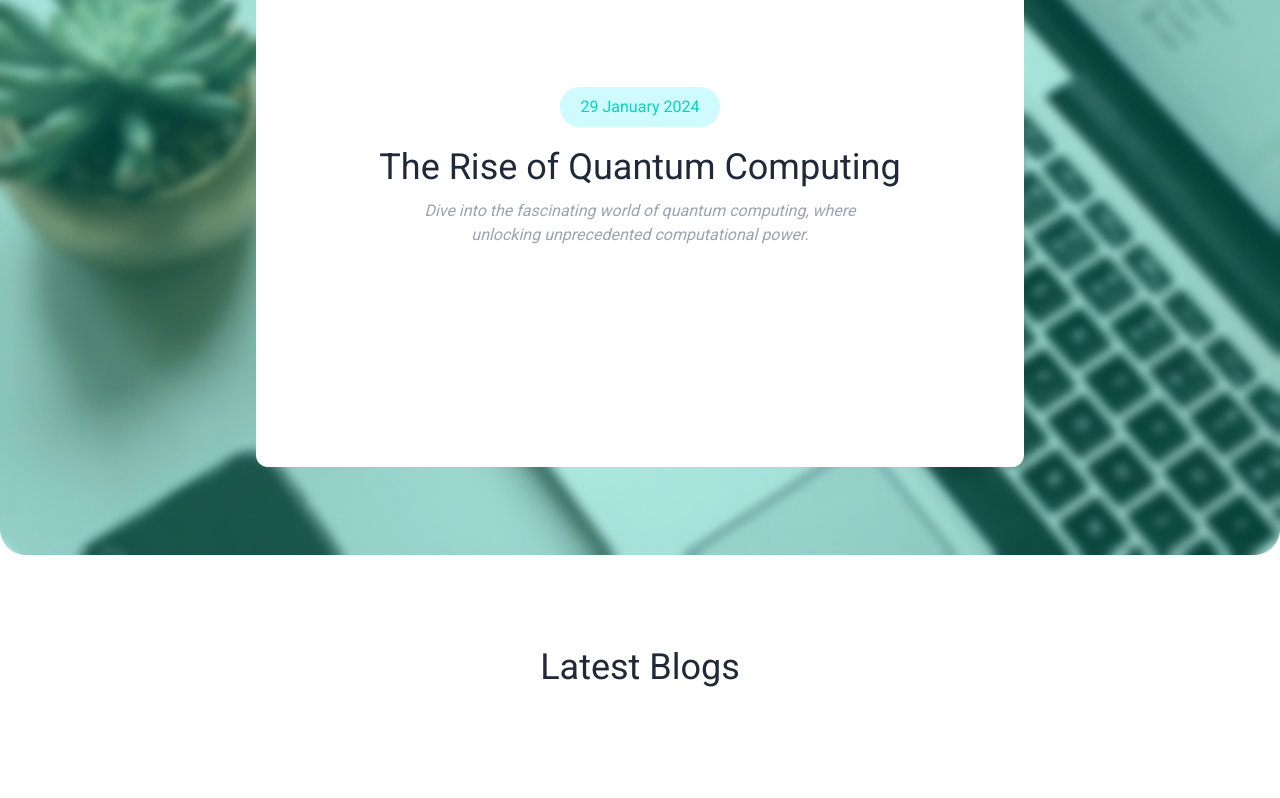
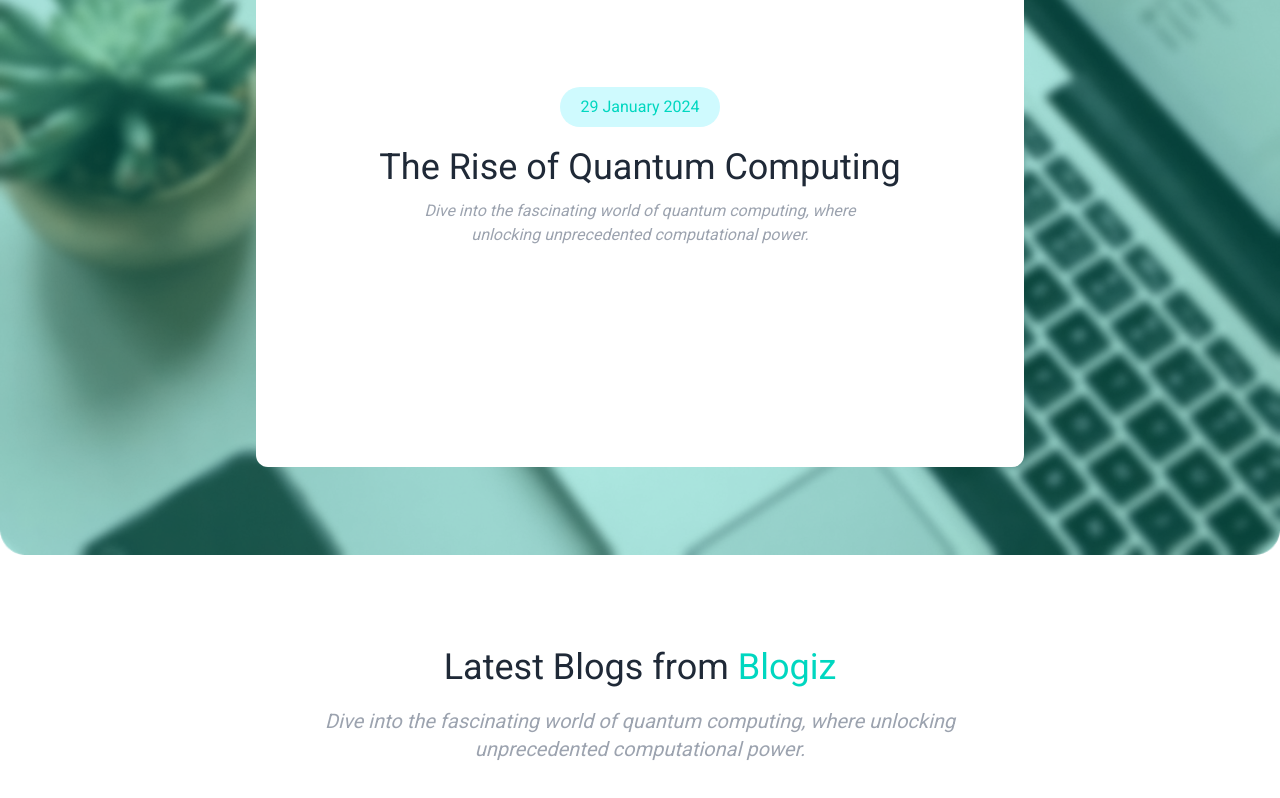
Before and after one commit to mahdimortuza/blogiz-client, a Next.js app: page / in a window 1280 px wide. Shown: the part 252-1050 px from the top of the page. Built offline with nearby package versions, Linux system fonts and the light colour scheme.

Commit message:
blogs added

```diff
--- a/package.json
+++ b/package.json
@@ -4,11 +4,13 @@
   "private": true,
   "scripts": {
     "dev": "next dev",
+    "start:dev": "json-server --watch db.json --port 5000",
     "build": "next build",
     "start": "next start",
     "lint": "next lint"
   },
   "dependencies": {
+    "json-server": "^1.0.0-alpha.23",
     "next": "14.1.2",
     "react": "^18",
     "react-dom": "^18",
--- a/src/app/page.tsx
+++ b/src/app/page.tsx
@@ -1,7 +1,9 @@
+import LatestBlogs from "@/components/LatestBlogs/LatestBlogs";
+
 const HomePage = async () => {
   return (
     <>
-      <h1 className="text-center text-4xl my-5">Latest Blogs</h1>
+      <LatestBlogs />
     </>
   );
 };
--- /dev/null
+++ b/src/components/LatestBlogs/LatestBlogs.tsx
@@ -0,0 +1,17 @@
+const LatestBlogs = () => {
+  return (
+    <div>
+      <h1 className="text-4xl text-center my-5">
+        Latest Blogs from <span className="text-accent">Blogiz</span>
+      </h1>
+      <p className=" text-xl text-center text-gray-400 w-2/4 mx-auto">
+        <i className="">
+          Dive into the fascinating world of quantum computing, where unlocking
+          unprecedented computational power.
+        </i>
+      </p>
+    </div>
+  );
+};
+
+export default LatestBlogs;
```
Also changed, not shown: 1 other file (tests, documents, lock files or other folders).
